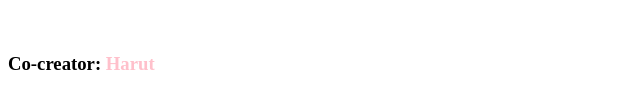
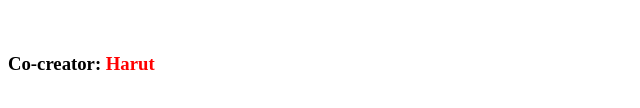
Before and after one commit to TolSahakyan777/ForJob2, a plain HTML site: page index.html in a window 1280 px wide. Shown: the part 148-256 px from the top of the page, 0-640 px from the left. Drawn offline with Linux system fonts and the light colour scheme.

Commit message:
Update index.html

```diff
--- a/index.html
+++ b/index.html
@@ -4,6 +4,6 @@
 	<body>
 		<h1><font color="yellow">WELCOME TO THE WORLD OF SAMO!</font></h1><br>
 	      	<h2>Made by:<font color="blue"> Talyan </font></h2><br>
-		<h3>Co-creator:<font color="pink"> Harut </font></h3><br>
+		<h3>Co-creator:<font color="red"> Harut </font></h3><br>
 	</body>
 </html>
```
